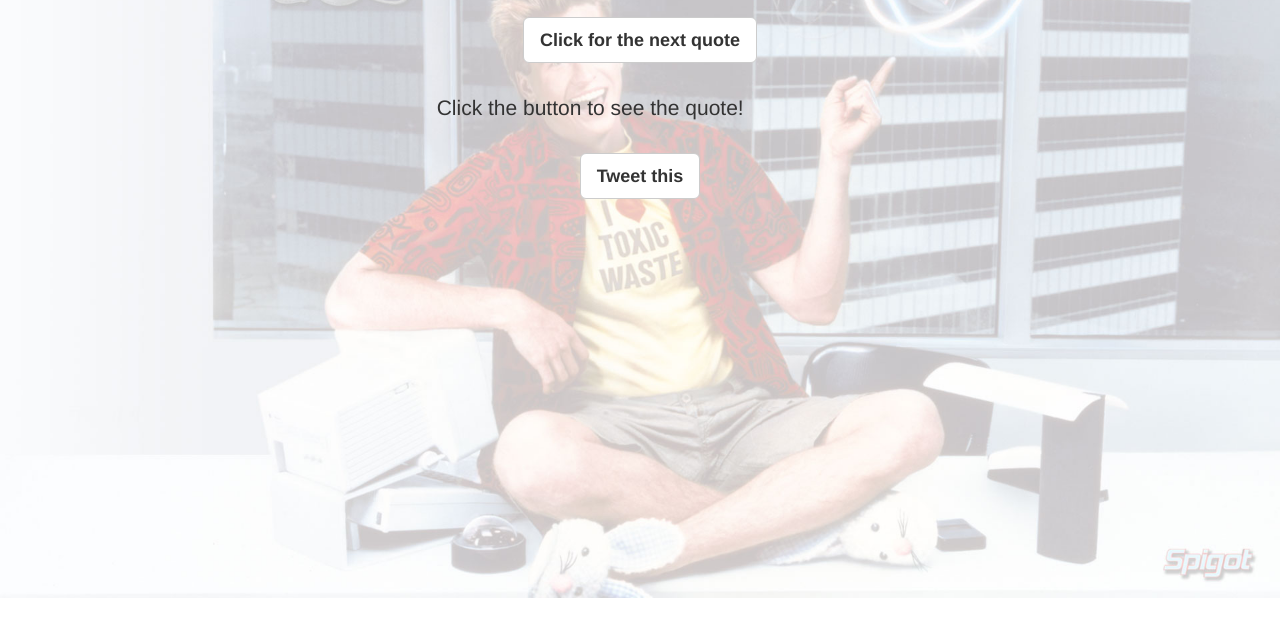
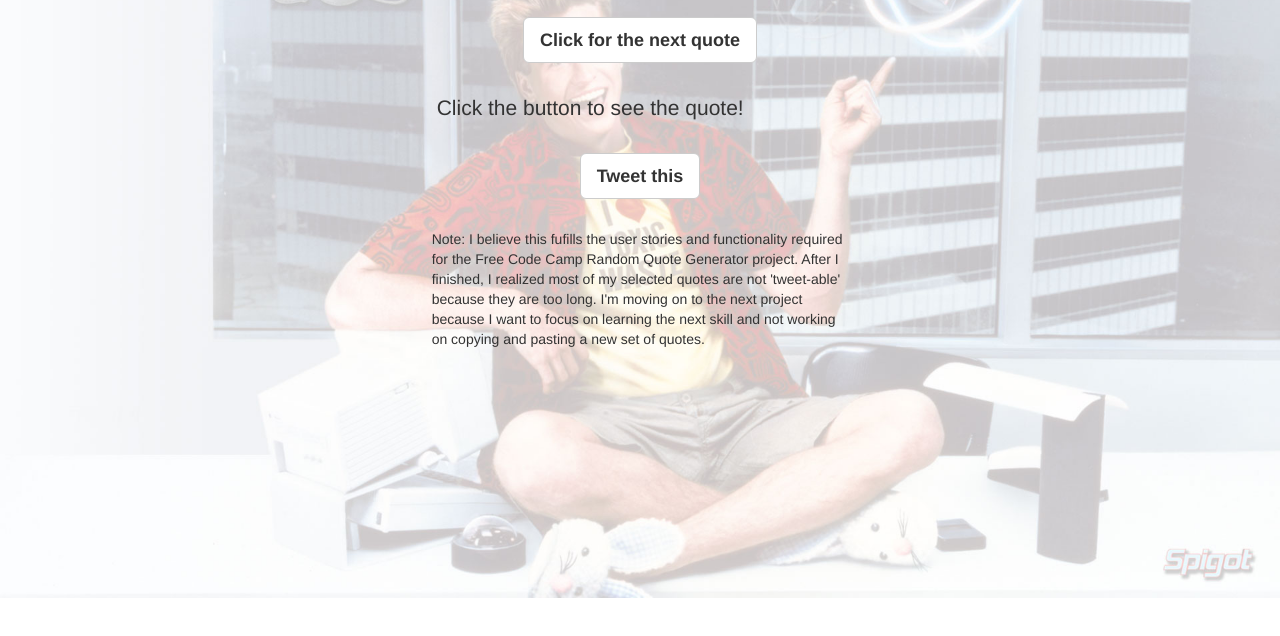
Before and after one commit to bushbass/FCC-random-quote, a plain HTML site: page index.html in a window 1280 px wide. Shown: the part 122-758 px from the top of the page. Drawn offline with nearby package versions, Linux system fonts and the light colour scheme.

Commit message:
added note about not re-doing all of the quotes

```diff
--- a/index.html
+++ b/index.html
@@ -33,7 +33,10 @@
 <div class="row">
   <div id="button" class="col-md-4 col-md-offset-4"><a id="tweetButton" class="btn btn-lg btn-default">Tweet this</a>
 </div>
-
+<footer class="row">
+  <div  class="col-md-4 col-md-offset-4"><p>Note: I believe this fufills the user stories and functionality required for the Free Code Camp Random Quote Generator project.  After I finished, I realized most of my selected quotes are not 'tweet-able' because they are too long.  I'm moving on to the next project because I want to focus on learning the next skill and not working on copying and pasting a new set of quotes.</p>
+  </div>
+</footer>
 
 
 <script src="https://cdnjs.cloudflare.com/ajax/libs/jquery/3.1.1/jquery.min.js"></script>
```
